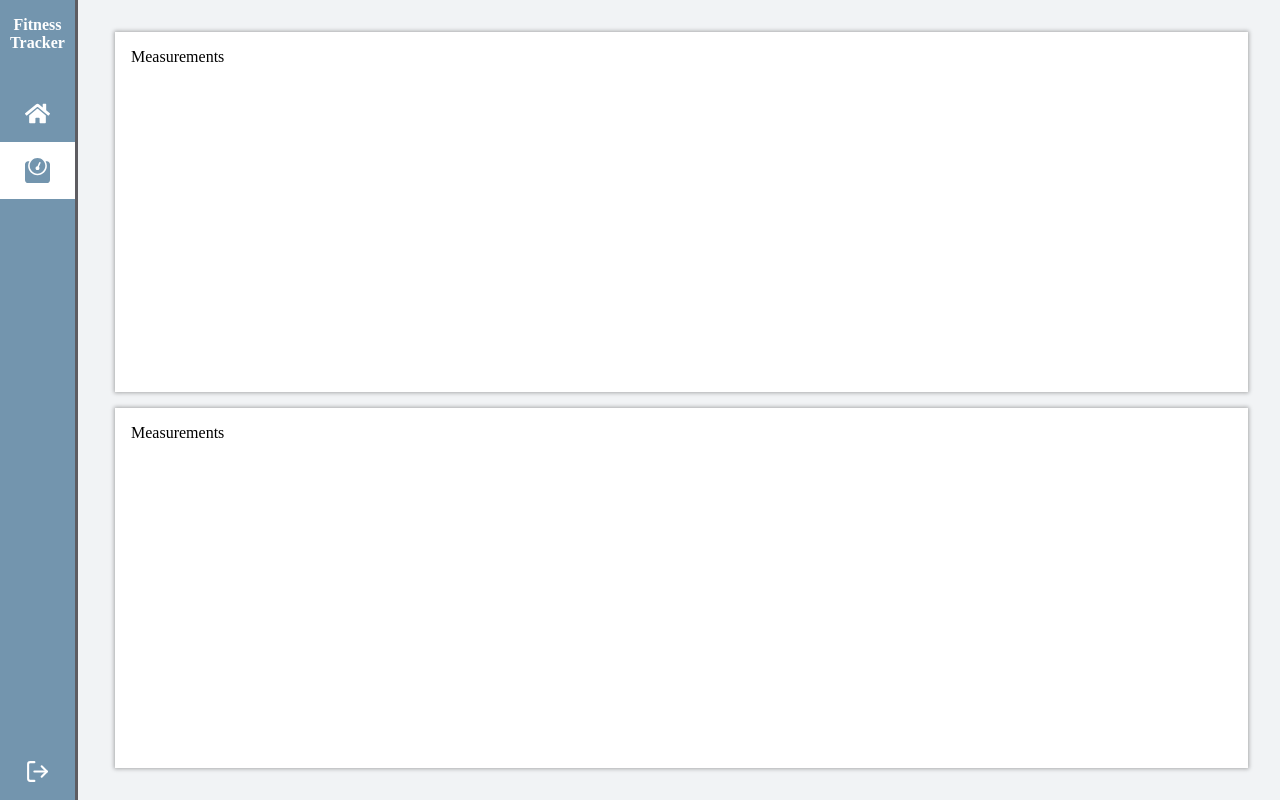
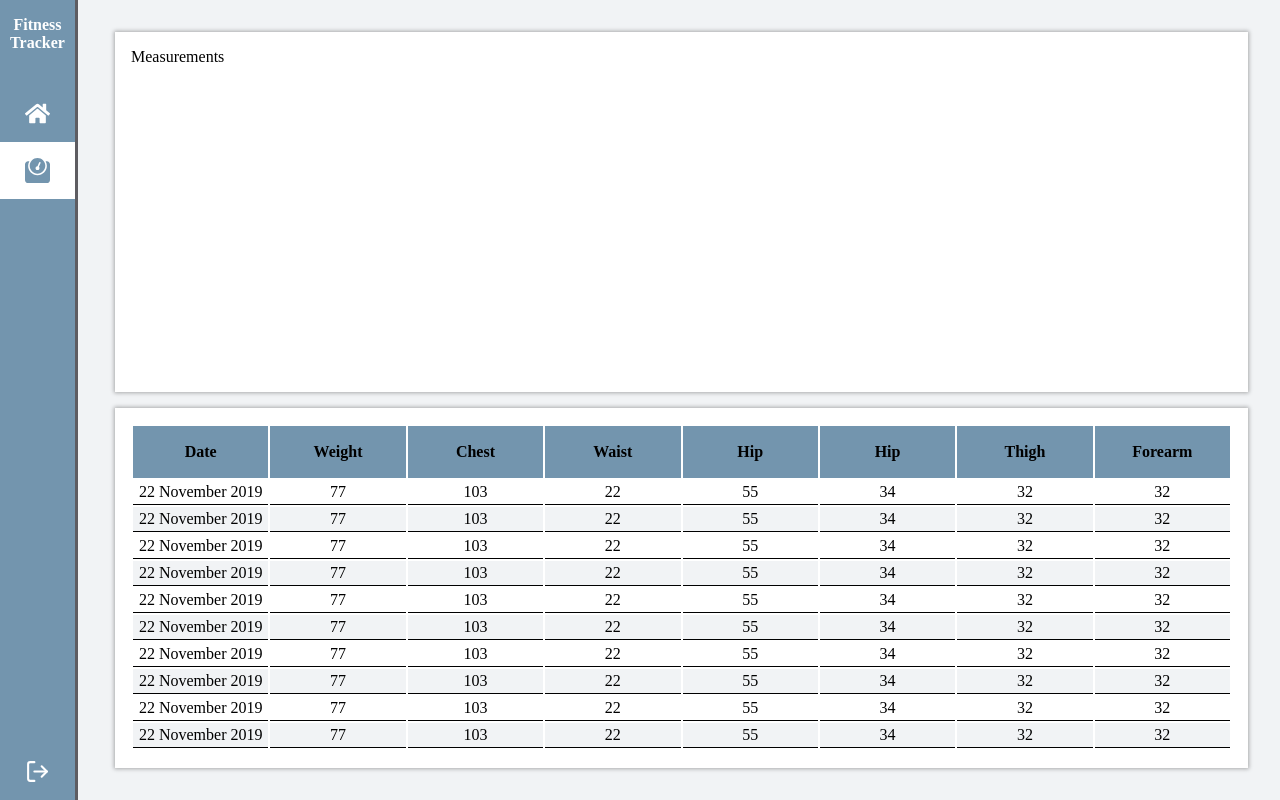
Before and after one commit to rvfvl/Fitness-Tracker, a React (Create React App) app: page /measurements in a window 1280 px wide. Built offline with nearby package versions, Linux system fonts and the light colour scheme; no server answers; sample sign-in values are in the browser's storage.

Commit message:
Added initial table component.

```diff
--- /dev/null
+++ b/src/components/Table.js
@@ -0,0 +1,60 @@
+import React from "react";
+import styled from "styled-components";
+
+const StyledTable = styled.table`
+  width: 100%;
+  table-layout: fixed;
+
+  th {
+    height: 50px;
+    background-color: ${({ theme }) => theme.colors.primary};
+  }
+
+  tr {
+    height: 25px;
+
+    &:nth-child(even) {
+      background-color: ${({ theme }) => theme.colors.background};
+    }
+
+    td {
+      border-bottom: 1px solid black;
+      text-align: center;
+    }
+  }
+`;
+
+const Table = () => {
+  return (
+    <StyledTable>
+      <thead>
+        <tr>
+          <th>Date</th>
+          <th>Weight</th>
+          <th>Chest</th>
+          <th>Waist</th>
+          <th>Hip</th>
+          <th>Hip</th>
+          <th>Thigh</th>
+          <th>Forearm</th>
+        </tr>
+      </thead>
+      <tbody>
+        {[...Array(10)].map((item, i) => (
+          <tr key={i}>
+            <td>22 November 2019</td>
+            <td>77</td>
+            <td>103</td>
+            <td>22</td>
+            <td>55</td>
+            <td>34</td>
+            <td>32</td>
+            <td>32</td>
+          </tr>
+        ))}
+      </tbody>
+    </StyledTable>
+  );
+};
+
+export default Table;
--- a/src/pages/MeasurementsView.js
+++ b/src/pages/MeasurementsView.js
@@ -1,12 +1,15 @@
 import React from "react";
 import LoggedUserTemplate from "templates/LoggedUserTemplate";
 import Container from "components/Container";
+import Table from "components/Table";
 
 const MeasurementsView = () => {
   return (
     <LoggedUserTemplate>
       <Container col="2">Measurements</Container>
-      <Container col="2">Measurements</Container>
+      <Container col="2">
+        <Table />
+      </Container>
     </LoggedUserTemplate>
   );
 };
```
